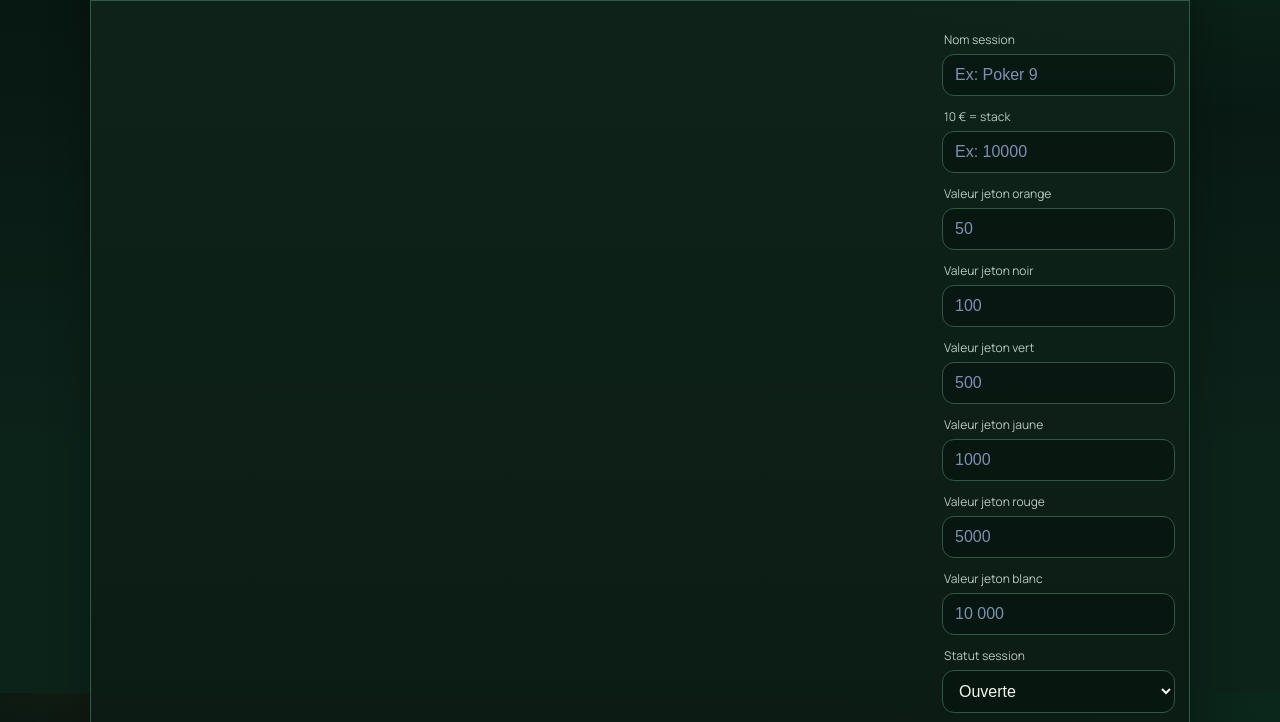
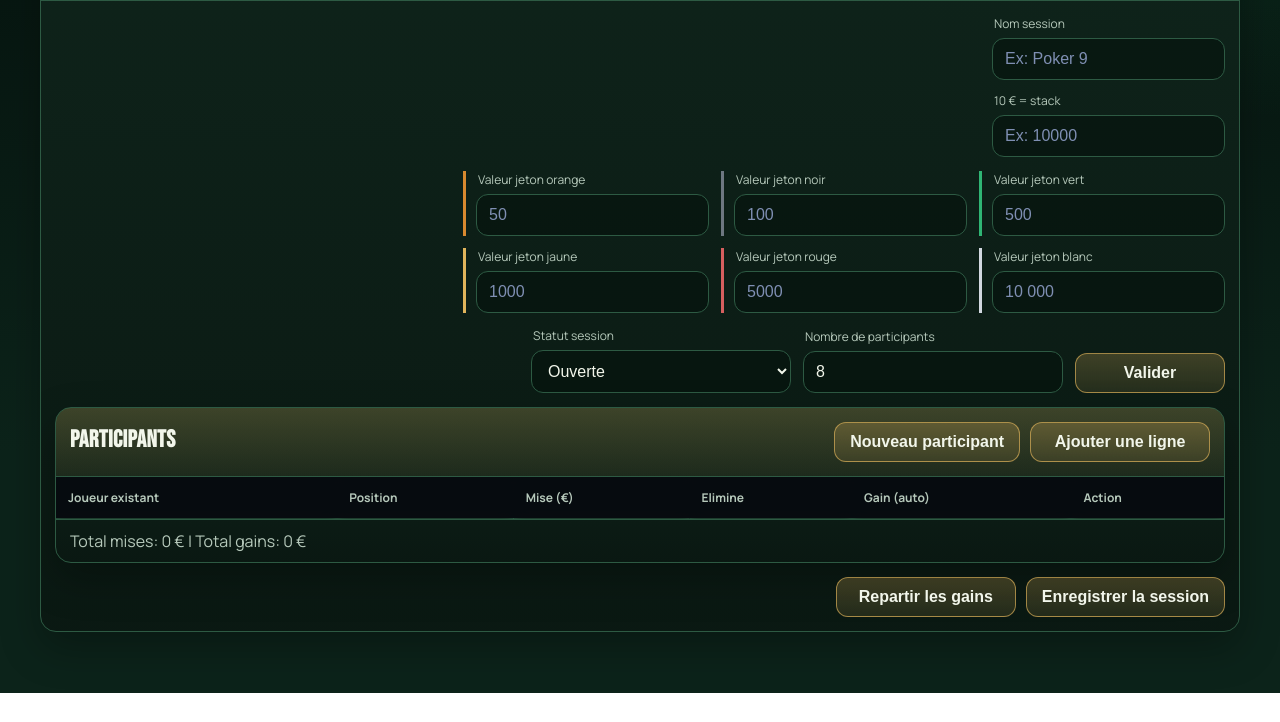
Before and after one commit to MTJL34/PokerNight, a website: page frontEnd/add-session.html in a window 1280 px wide. Shown: the part 107-829 px from the top of the page. After the commit the page ends 800 px from the top, so only its background shows below. Drawn offline with Linux system fonts and the light colour scheme; no server answers.

Commit message:
maj form

```diff
--- a/frontEnd/add-session.html
+++ b/frontEnd/add-session.html
@@ -7,63 +7,65 @@
   <link rel="icon" type="image/png" href="./img/Poker.png" />
   <link rel="stylesheet" href="./css/home.css" />
 </head>
-<body>
+<body class="addSessionMode">
   <main class="container">
     <section class="panel">
       <div class="panel__head">
         <h2>Ajouter une session</h2>
-        <a class="btn btnLink" href="./home.html">Retour</a>
+        <a class="btn btnLink sessionBackBtn" href="./home.html">Retour</a>
       </div>
-      <div style="padding:14px;">
-        <form id="sessionForm" class="controls" style="display:flex;flex-direction:column;gap:12px;">
+      <div class="sessionEditor">
+        <form id="sessionForm" class="controls sessionForm">
           <input id="sessionId" type="hidden" />
 
-          <label class="field" style="max-width:460px;">
+          <div class="sessionForm__base">
+            <label class="field sessionField">
               <span>Nom session</span>
               <input id="sessionName" type="text" required placeholder="Ex: Poker 9" />
             </label>
 
-          <label class="field" style="max-width:320px;">
+            <label class="field sessionField sessionField--stack">
               <span>10 € = stack</span>
               <input id="stackPer10Input" type="number" min="1" step="1" placeholder="Ex: 10000" />
             </label>
+          </div>
 
-          <div style="display:grid;grid-template-columns:repeat(auto-fit,minmax(180px,1fr));gap:12px;">
-            <label class="field">
+          <div class="sessionForm__chips">
+            <label class="field chipField chipField--orange">
               <span>Valeur jeton orange</span>
               <input id="chipValueOrangeInput" type="number" min="1" step="1" placeholder="50" />
             </label>
-            <label class="field">
+            <label class="field chipField chipField--black">
               <span>Valeur jeton noir</span>
               <input id="chipValueBlackInput" type="number" min="1" step="1" placeholder="100" />
             </label>
-            <label class="field">
+            <label class="field chipField chipField--green">
               <span>Valeur jeton vert</span>
               <input id="chipValueGreenInput" type="number" min="1" step="1" placeholder="500" />
             </label>
-            <label class="field">
+            <label class="field chipField chipField--yellow">
               <span>Valeur jeton jaune</span>
               <input id="chipValueYellowInput" type="number" min="1" step="1" placeholder="1000" />
             </label>
-            <label class="field">
+            <label class="field chipField chipField--red">
               <span>Valeur jeton rouge</span>
               <input id="chipValueRedInput" type="number" min="1" step="1" placeholder="5000" />
             </label>
-            <label class="field">
+            <label class="field chipField chipField--white">
               <span>Valeur jeton blanc</span>
               <input id="chipValueWhiteInput" type="number" min="1" step="1" placeholder="10 000" />
             </label>
           </div>
 
-          <div style="display:grid;grid-template-columns:repeat(auto-fit,minmax(180px,1fr));gap:12px;align-items:end;">
-            <label class="field">
+          <div class="sessionForm__meta">
+            <label class="field sessionField">
               <span>Statut session</span>
               <select id="sessionStatusInput">
                 <option value="open" selected>Ouverte</option>
                 <option value="closed">Fermee</option>
               </select>
             </label>
-            <label class="field">
+            <label class="field sessionField">
               <span>Nombre de participants</span>
               <input id="participantCount" type="number" min="1" step="1" value="8" />
             </label>
@@ -71,10 +73,10 @@
           </div>
         </form>
 
-        <div class="panel" style="margin-top:14px;">
+        <div class="panel sessionParticipants">
           <div class="panel__head">
             <h2>Participants</h2>
-            <div style="display:flex;gap:10px;">
+            <div class="sessionHeadActions">
               <button id="openNewParticipantBtn" class="btn" type="button">Nouveau participant</button>
               <button id="addRowBtn" class="btn" type="button">Ajouter une ligne</button>
             </div>
@@ -94,12 +96,12 @@
               <tbody></tbody>
             </table>
           </div>
-          <div id="sessionTotalsInfo" class="muted" style="padding:10px 14px;border-top:1px solid var(--line);">
+          <div id="sessionTotalsInfo" class="muted sessionTotalsInfo">
             Total mises: 0 € | Total gains: 0 €
           </div>
         </div>
 
-        <div style="display:flex;gap:10px;justify-content:flex-end;margin-top:14px;">
+        <div class="sessionBottomActions">
           <button id="openGainsModalBtn" class="btn" type="button">Repartir les gains</button>
           <button id="saveBtn" class="btn" type="button">Enregistrer la session</button>
         </div>
--- a/frontEnd/css/home.css
+++ b/frontEnd/css/home.css
@@ -58,6 +58,99 @@ h2{
   grid-template-columns: 1fr;
   gap:12px;
   align-items:end;
+}
+
+body.addSessionMode .container{
+  width:min(1200px, 94vw);
+}
+
+.addSessionMode .sessionBackBtn{
+  width:auto;
+  min-width:120px;
+}
+
+.addSessionMode .sessionEditor{
+  padding:14px;
+  display:flex;
+  flex-direction:column;
+  gap:14px;
+}
+
+.addSessionMode .sessionForm{
+  margin-top:0;
+  display:flex;
+  flex-direction:column;
+  gap:14px;
+}
+
+.addSessionMode .sessionForm__base{
+  display:grid;
+  grid-template-columns:1fr;
+  gap:12px;
+  max-width:520px;
+}
+
+.addSessionMode .sessionField{
+  margin:0;
+}
+
+.addSessionMode .sessionField--stack{
+  max-width:320px;
+}
+
+.addSessionMode .sessionForm__chips{
+  display:grid;
+  grid-template-columns:repeat(2, minmax(0, 1fr));
+  gap:12px;
+}
+
+.addSessionMode .chipField{
+  margin:0;
+  padding-left:10px;
+  border-left:3px solid var(--line);
+}
+
+.addSessionMode .chipField--orange{ border-left-color:#d8892f; }
+.addSessionMode .chipField--black{ border-left-color:#6e7781; }
+.addSessionMode .chipField--green{ border-left-color:#2fb574; }
+.addSessionMode .chipField--yellow{ border-left-color:#e0b45b; }
+.addSessionMode .chipField--red{ border-left-color:#d65f5f; }
+.addSessionMode .chipField--white{ border-left-color:#d2d8e0; }
+
+.addSessionMode .sessionForm__meta{
+  display:grid;
+  grid-template-columns:1fr;
+  gap:12px;
+  align-items:end;
+}
+
+.addSessionMode .sessionForm__meta .btn{
+  width:100%;
+}
+
+.addSessionMode .sessionParticipants{
+  margin-top:0;
+}
+
+.addSessionMode .sessionHeadActions,
+.addSessionMode .sessionBottomActions{
+  display:flex;
+  gap:10px;
+  flex-wrap:wrap;
+}
+
+.addSessionMode .sessionHeadActions .btn,
+.addSessionMode .sessionBottomActions .btn{
+  width:100%;
+}
+
+.addSessionMode .sessionBottomActions{
+  justify-content:flex-end;
+}
+
+.addSessionMode .sessionTotalsInfo{
+  padding:10px 14px;
+  border-top:1px solid var(--line);
 }
 
 .field span{
@@ -607,6 +700,29 @@ tbody tr:hover{ background:rgba(224,180,91,.08); }
   .sessionCard__title .btn{
     min-width:0;
   }
+
+  .addSessionMode .sessionForm__chips{
+    grid-template-columns:repeat(3, minmax(0, 1fr));
+  }
+
+  .addSessionMode .sessionForm__meta{
+    grid-template-columns:minmax(200px, 260px) minmax(200px, 260px) auto;
+  }
+
+  .addSessionMode .sessionForm__meta .btn{
+    width:auto;
+    min-width:150px;
+  }
+
+  .addSessionMode .sessionHeadActions{
+    justify-content:flex-end;
+  }
+
+  .addSessionMode .sessionHeadActions .btn,
+  .addSessionMode .sessionBottomActions .btn{
+    width:auto;
+    min-width:180px;
+  }
 }
 
 @media (min-width: 921px){
@@ -628,6 +744,10 @@ tbody tr:hover{ background:rgba(224,180,91,.08); }
 }
 
 @media (max-width: 760px){
+  .addSessionMode .sessionForm__chips{
+    grid-template-columns:1fr;
+  }
+
   .leaderboard .megaWrap{
     border:1px solid rgba(224,180,91,.45);
     border-radius:10px;
```
Lines whose indentation alone changed are shown as unchanged.
